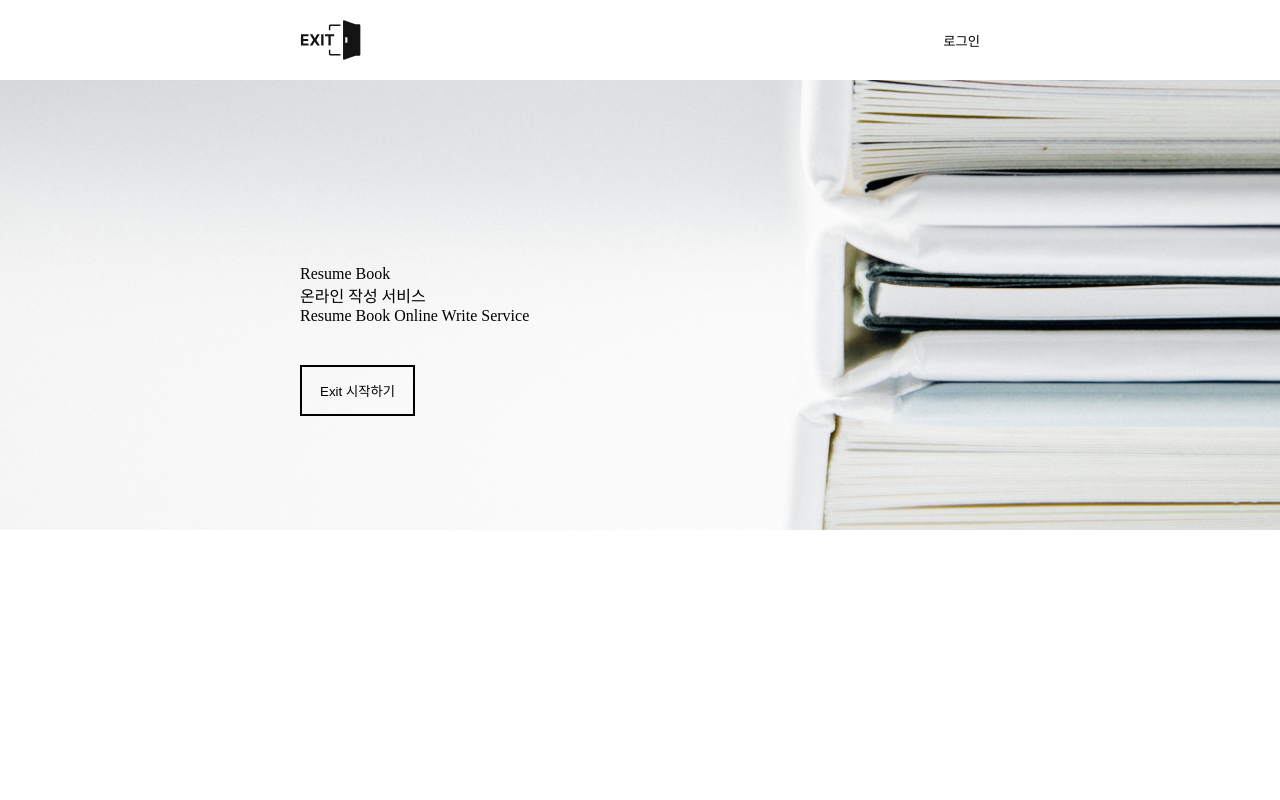
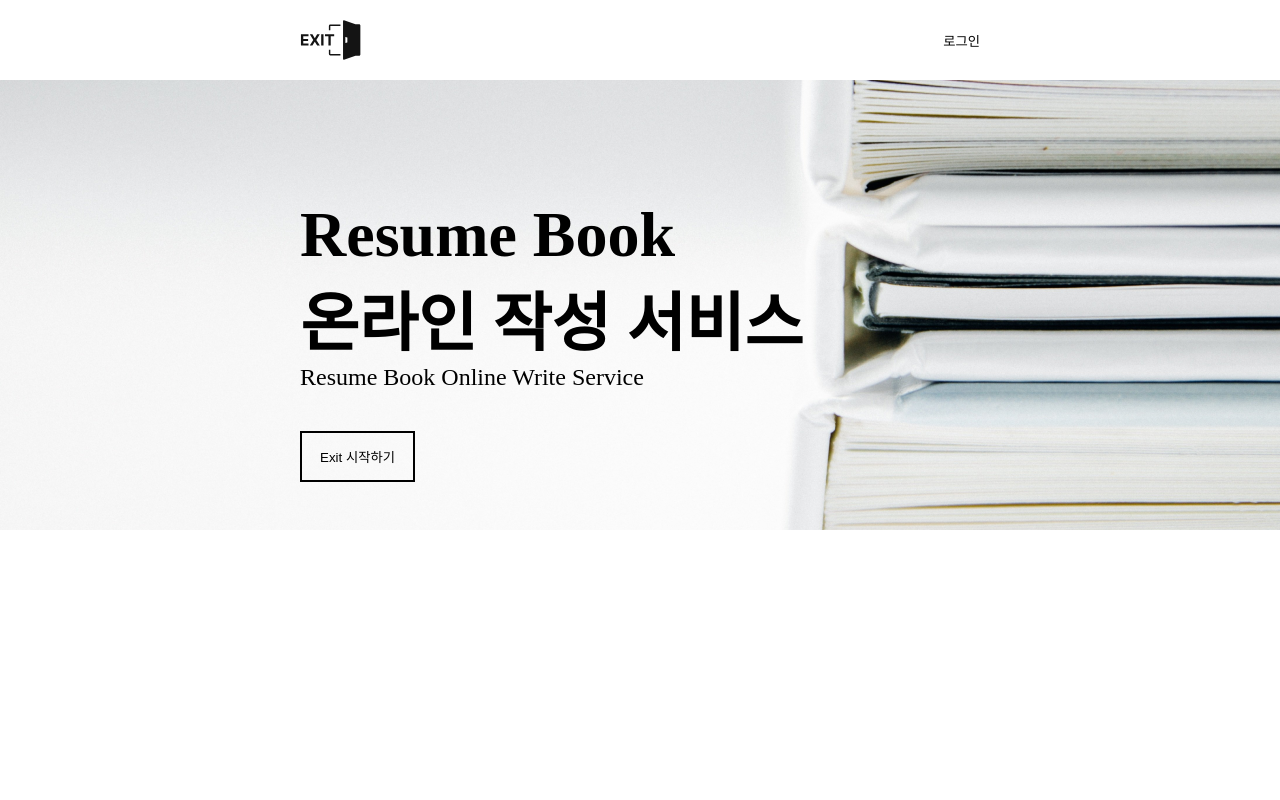
Before and after one commit to EntryDSM/exit-front-end, a Next.js app: page / in a window 1280 px wide. Shown: the top 800 px of the page. Built offline with nearby package versions, Linux system fonts and the light colour scheme.

Commit message:
Feat : Text type 추가
1. fontSize?
2. fontWeight?

```diff
--- a/src/components/common/text/index.tsx
+++ b/src/components/common/text/index.tsx
@@ -17,6 +17,8 @@ interface PropsType extends marginCssType {
   onClick?: any;
   cursor?: 'pointer';
   align?: TAlign;
+  fontSize?: string;
+  weight?: number;
 }
 
 export const Text = ({ ...props }: PropsType) => (
@@ -30,4 +32,6 @@ const _Text = styled.div<PropsType>`
   ${({ margin }) => marginToCss({ margin })};
   cursor: ${({ cursor }) => cursor};
   text-align: ${({ align }) => align};
+  font-weight: ${({ weight }) => weight};
+  font-size: ${({ fontSize }) => fontSize}px;
 `;
```
